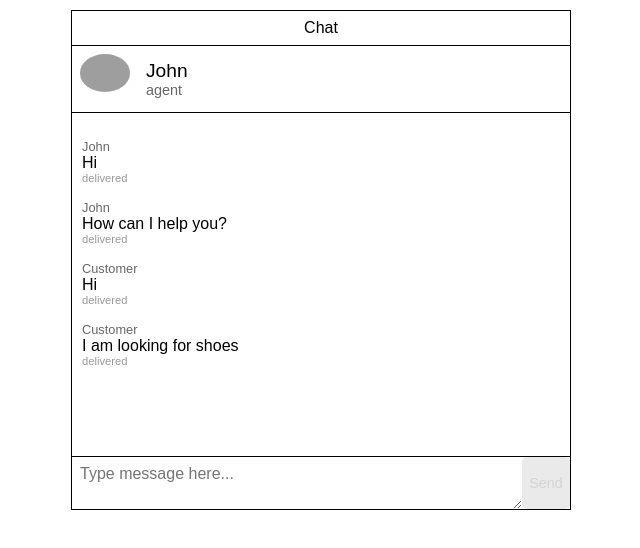
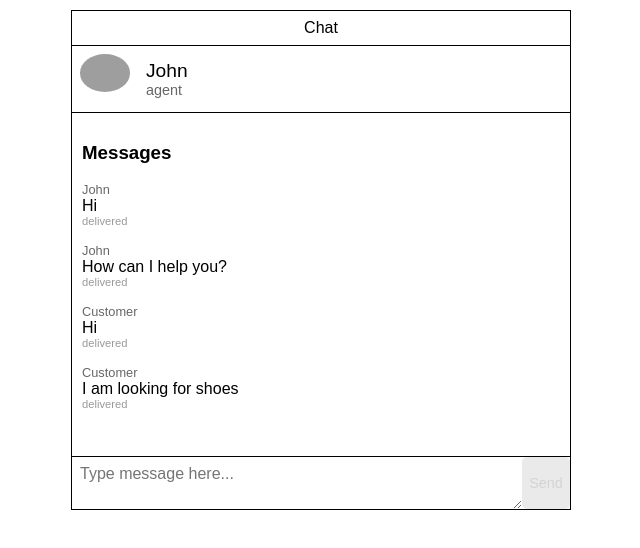
Before and after one commit to livechat/workshops-react-perf, a React (Create React App) app: page / in a window 1280 px wide. Shown: the top 548 px of the page, without its empty margins (319-959 px from the left). Built offline with nearby package versions, Linux system fonts and the light colour scheme; grey boxes are pictures that could not be loaded; what why-did-you-update would draw is missing.

Commit message:
connect every single message

```diff
--- a/src/MessageList.js
+++ b/src/MessageList.js
@@ -1,18 +1,14 @@
-import React from "react";
-import Message from "./Message";
+import * as React from "react";
+import MessageListItem from "./MessageListItem";
 
-class MessageList extends React.Component {
+class MessageList extends React.PureComponent {
   render() {
     const { messages } = this.props;
     return (
       <div className="messageList">
-        {messages.map(({ author, text, messageState }, index) => (
-          <Message
-            author={author}
-            text={text}
-            key={index}
-            messageState={messageState}
-          />
+        <h3>Messages</h3>
+        {messages.map(messageId => (
+          <MessageListItem key={messageId} id={messageId} />
         ))}
       </div>
     );
--- /dev/null
+++ b/src/MessageListItem.js
@@ -0,0 +1,18 @@
+import * as React from "react";
+import { connect } from "react-redux";
+import Message from "./Message";
+
+const MessageListItem = ({ author, text, messageState }) => (
+  <Message author={author} text={text} messageState={messageState} />
+);
+
+const mapStateToProps = (state, { id }) => {
+  const { author, text, messageState } = state.messagesById[id];
+  return {
+    author,
+    text,
+    messageState
+  };
+};
+
+export default connect(mapStateToProps)(MessageListItem);
--- a/src/index.js
+++ b/src/index.js
@@ -5,7 +5,6 @@ import { createStore } from "redux";
 import { Provider } from "react-redux";
 import { SET_MESSAGE_DRAFT, SET_MESSAGE_STATE } from "./actionsTypes";
 import defaultState from "./simpleState.json";
-// import defaultState from "./complexState.json";
 
 import { whyDidYouUpdate } from "why-did-you-update";
 
@@ -22,11 +21,13 @@ const reducer = (state = defaultState, action) => {
     case SET_MESSAGE_STATE: {
       return {
         ...state,
-        messages: state.messages.map((message, index) =>
-          index === action.index
-            ? { ...message, messageState: action.messageState }
-            : message
-        )
+        messagesById: {
+          ...state.messagesById,
+          [action.index]: {
+            ...state.messagesById[action.index],
+            messageState: action.messageState
+          }
+        }
       };
     }
     default:
@@ -43,7 +44,7 @@ let last = false;
 setInterval(() => {
   store.dispatch({
     type: SET_MESSAGE_STATE,
-    index: 2,
+    index: "message2",
     messageState: last ? "seen" : "delivered"
   });
   last = !last;
--- a/src/simpleState.json
+++ b/src/simpleState.json
@@ -3,26 +3,27 @@
     "name": "John",
     "title": "agent"
   },
-  "messages": [
-    {
+  "messagesById": {
+    "message1": {
       "text": "Hi",
       "author": "John",
       "messageState": "delivered"
     },
-    {
+    "message2": {
       "text": "How can I help you?",
       "author": "John",
       "messageState": "delivered"
     },
-    {
+    "message3": {
       "text": "Hi",
       "author": "Customer",
       "messageState": "delivered"
     },
-    {
+    "message4": {
       "text": "I am looking for shoes",
       "author": "Customer",
       "messageState": "delivered"
     }
-  ]
+  },
+  "messages": ["message1", "message2", "message3", "message4"]
 }
```
